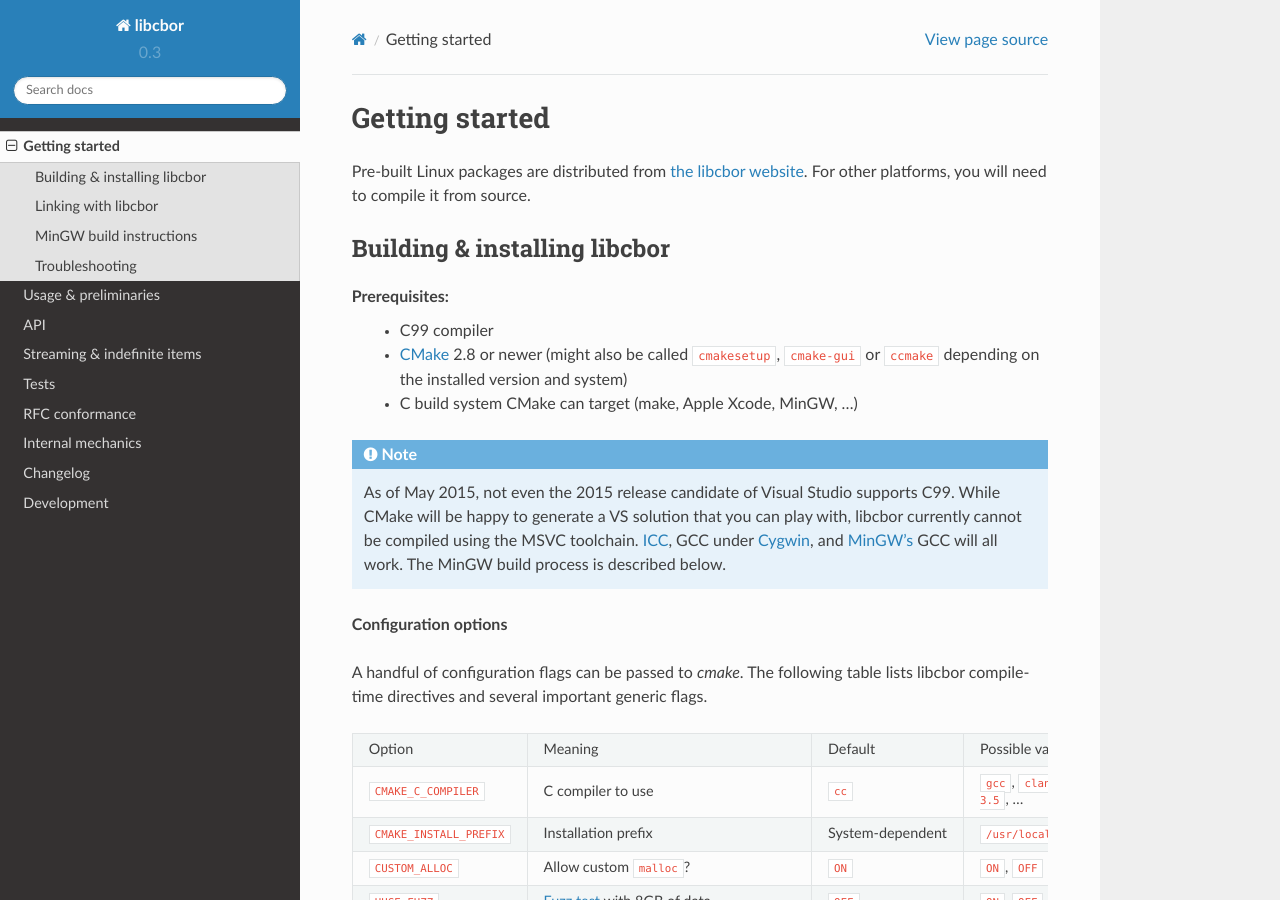
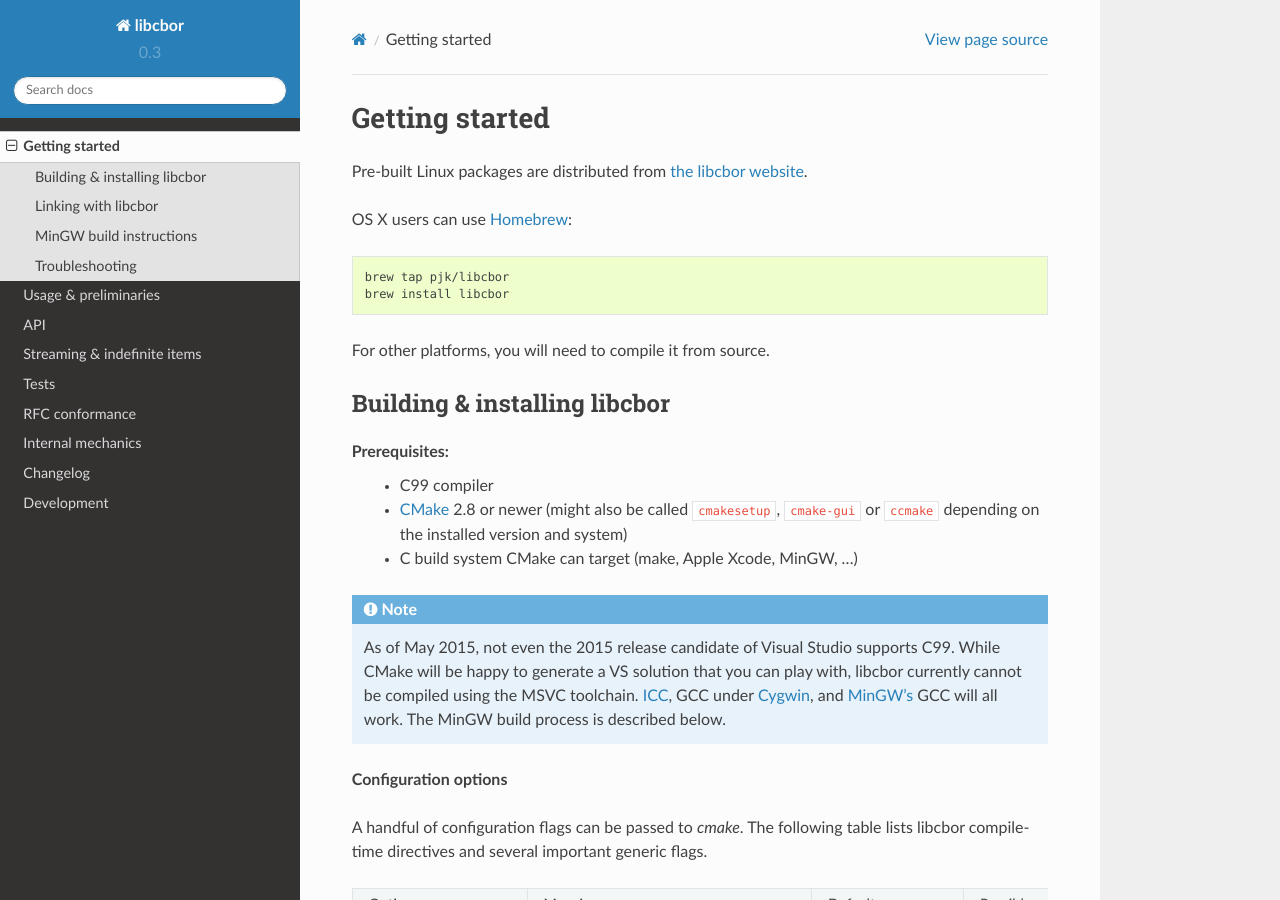
Before and after one commit to PJK/libcbor, a Sphinx documentation site: the page built from doc/source/getting_started.rst, in a window 1280 px wide and 900 px high. Built offline with Sphinx 7.4.7 and the Read the Docs theme 2.0.0, drawn with Linux system fonts in a browser that asks for light colours.

Commit message:
Add homebrew installation

```diff
--- a/doc/source/getting_started.rst
+++ b/doc/source/getting_started.rst
@@ -1,7 +1,16 @@
 Getting started
 ==========================
 
-Pre-built Linux packages are distributed from `the libcbor website <http://libcbor.org/>`_. For other platforms, you will need to compile it from source.
+Pre-built Linux packages are distributed from `the libcbor website <http://libcbor.org/>`_.
+
+OS X users can use `Homebrew <http://brew.sh/>`_:
+
+.. code-block:: bash
+
+    brew tap pjk/libcbor
+    brew install libcbor
+
+For other platforms, you will need to compile it from source.
 
 Building & installing libcbor
 ------------------------------
```
